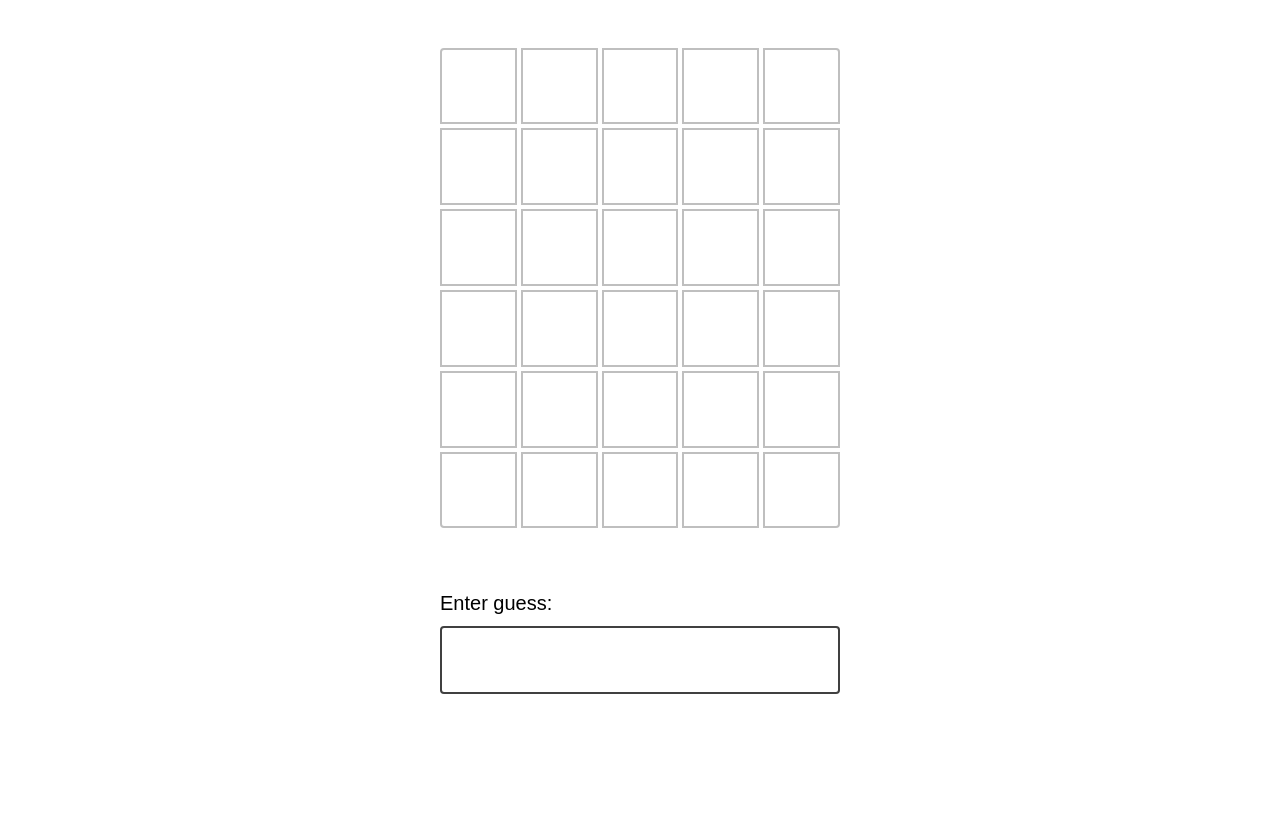
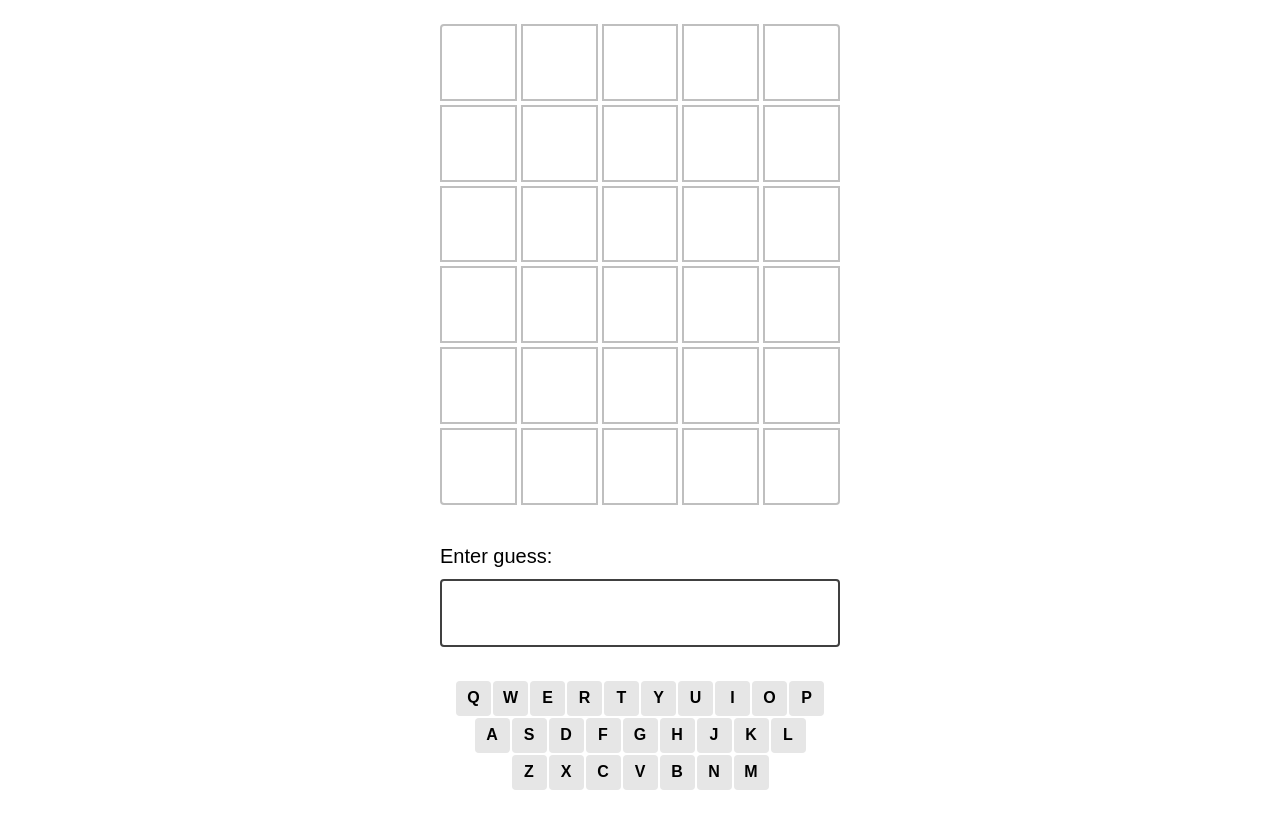
Before and after one commit to marco-beduschi/Wordle, a React app: page / in a window 1280 px wide. Shown: the part 72-894 px from the top of the page. Before the commit the page ends 800 px from the top, so only its background shows below. Built offline with nearby package versions, Linux system fonts and the light colour scheme.

Commit message:
feat: add keyboard interface

```diff
--- a/src/components/Game/Game.js
+++ b/src/components/Game/Game.js
@@ -1,6 +1,7 @@
 import React from "react";
 import GuessInput from "../GuessInput";
 import GuessHistory from "../GuessHistory";
+import Keyboard from "../Keyboard";
 import GameOverBanner from "../GameOverBanner";
 
 import { sample } from "../../utils";
@@ -34,6 +35,7 @@
     <>
       <GuessHistory guesses={guesses} answer={answer} />
       <GuessInput onGuess={handleGuess} disabled={gameState !== "running"} />
+      <Keyboard guesses={guesses} answer={answer} />
       {gameState !== "running" && (
         <GameOverBanner
           hasWon={gameState === "won"}
--- /dev/null
+++ b/src/components/Keyboard/Keyboard.js
@@ -0,0 +1,46 @@
+import React from "react";
+import { checkLetters } from "../../game-helpers";
+import { uuid } from "../../utils";
+
+function Key({ letter, className }) {
+  return (
+    <button
+      className={className ? `keyboard-key ${className}` : "keyboard-key"}
+      disabled
+    >
+      {letter}
+    </button>
+  );
+}
+
+function Keyboard({ guesses, answer }) {
+  const keyboardKeys = [
+    ["Q", "W", "E", "R", "T", "Y", "U", "I", "O", "P"],
+    ["A", "S", "D", "F", "G", "H", "J", "K", "L"],
+    ["Z", "X", "C", "V", "B", "N", "M"],
+  ];
+
+  const checkedLetters = checkLetters(guesses, answer);
+
+  return (
+    <div className="keyboard">
+      {keyboardKeys.map((row) => {
+        return (
+          <div key={uuid()} className="keyboard-row">
+            {row.map((key) => (
+              <Key
+                key={key}
+                letter={key}
+                className={
+                  checkedLetters.find(({ letter }) => letter === key)?.status
+                }
+              />
+            ))}
+          </div>
+        );
+      })}
+    </div>
+  );
+}
+
+export default Keyboard;
--- /dev/null
+++ b/src/components/Keyboard/index.js
@@ -0,0 +1,2 @@
+export * from './Keyboard';
+export { default } from './Keyboard';
--- a/src/game-helpers.js
+++ b/src/game-helpers.js
@@ -6,14 +6,14 @@
 export function checkGuess(guess, answer) {
   // This constant is a placeholder that indicates we've successfully
   // dealt with this character (it's correct, or misplaced).
-  const SOLVED_CHAR = '✓';
+  const SOLVED_CHAR = "✓";
 
   if (!guess) {
     return null;
   }
 
-  const guessChars = guess.toUpperCase().split('');
-  const answerChars = answer.split('');
+  const guessChars = guess.toUpperCase().split("");
+  const answerChars = answer.split("");
 
   const result = [];
 
@@ -22,7 +22,7 @@
     if (guessChars[i] === answerChars[i]) {
       result[i] = {
         letter: guessChars[i],
-        status: 'correct',
+        status: "correct",
       };
       answerChars[i] = SOLVED_CHAR;
       guessChars[i] = SOLVED_CHAR;
@@ -36,12 +36,12 @@
       continue;
     }
 
-    let status = 'incorrect';
+    let status = "incorrect";
     const misplacedIndex = answerChars.findIndex(
       (char) => char === guessChars[i]
     );
     if (misplacedIndex >= 0) {
-      status = 'misplaced';
+      status = "misplaced";
       answerChars[misplacedIndex] = SOLVED_CHAR;
     }
 
@@ -53,3 +53,31 @@
 
   return result;
 }
+
+export function checkLetters(guesses, answer) {
+  const flattenedGuesses = guesses
+    .map((guess) => checkGuess(guess, answer))
+    .flat();
+  const letterStatusMap = {};
+  const statusOrder = {
+    incorrect: 0,
+    misplaced: 1,
+    correct: 2,
+  };
+
+  flattenedGuesses.forEach(({ letter, status }) => {
+    if (
+      !letterStatusMap[letter] ||
+      statusOrder[status] > statusOrder[letterStatusMap[letter]]
+    ) {
+      letterStatusMap[letter] = status;
+    }
+  });
+
+  const lettersGuess = Object.keys(letterStatusMap).map((letter) => ({
+    letter,
+    status: letterStatusMap[letter],
+  }));
+
+  return lettersGuess;
+}
--- a/src/styles.css
+++ b/src/styles.css
@@ -105,6 +105,22 @@
   border: 2px solid var(--color-gray-700);
   border-radius: var(--radius);
   font-size: 2rem;
+
+  &.correct {
+    background: var(--color-success);
+    border-color: var(--color-success);
+    color: white;
+  }
+  &.incorrect {
+    background: var(--color-gray-300);
+    border-color: var(--color-gray-300);
+    color: white;
+  }
+  &.misplaced {
+    background: var(--color-warning);
+    border-color: var(--color-warning);
+    color: white;
+  }
 }
 
 /*
@@ -122,22 +138,6 @@
 }
 .guess:last-of-type .cell:first-of-type {
   --radius: 0px 0px 0px 4px;
-}
-
-.cell.correct {
-  background: var(--color-success);
-  border-color: var(--color-success);
-  color: white;
-}
-.cell.incorrect {
-  background: var(--color-gray-300);
-  border-color: var(--color-gray-300);
-  color: white;
-}
-.cell.misplaced {
-  background: var(--color-warning);
-  border-color: var(--color-warning);
-  color: white;
 }
 
 .guess-input-wrapper {
@@ -159,6 +159,46 @@
   border-radius: 4px;
   padding: 8px 16px;
   outline-offset: 4px;
+}
+
+.keyboard {
+  display: flex;
+  flex-direction: column;
+  gap: 2px;
+
+  & .keyboard-row {
+    display: flex;
+    justify-content: center;
+    gap: 2px;
+
+    & .keyboard-key {
+      width: 35px;
+      height: 35px;
+      display: flex;
+      align-items: center;
+      justify-content: center;
+      background-color: var(--color-gray-900);
+      font-weight: bold;
+      border-radius: 4px;
+      text-transform: uppercase;
+
+      &.correct {
+        background: var(--color-success);
+        border-color: var(--color-success);
+        color: white;
+      }
+      &.incorrect {
+        background: var(--color-gray-300);
+        border-color: var(--color-gray-300);
+        color: white;
+      }
+      &.misplaced {
+        background: var(--color-warning);
+        border-color: var(--color-warning);
+        color: white;
+      }
+    }
+  }
 }
 
 .banner {
```
